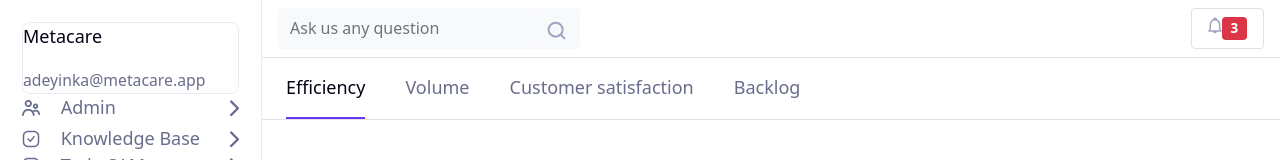
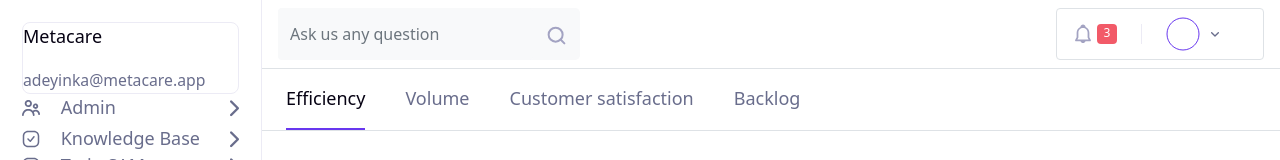
Before and after one commit to AfeezGL/metacare-test-1, a React (Create React App) app: page / in a window 1280 px wide. Shown: the top 160 px of the page. Built offline with nearby package versions, Linux system fonts and the light colour scheme; no server answers; the database is empty.

Commit message:
completed user section in the page header

```diff
--- a/src/components/MainHeader.js
+++ b/src/components/MainHeader.js
@@ -1,5 +1,7 @@
 import { ReactComponent as SearchIcon } from "../icons/search.svg";
 import { ReactComponent as BellIcon } from "../icons/bell.svg";
+import { ReactComponent as User } from "../icons/user.svg";
+import { Link } from "react-router-dom";
 
 const MainHeader = () => {
   return (
@@ -17,9 +19,34 @@ const MainHeader = () => {
       </form>
 
       <div className="d-flex align-items-center border border-1 rounded pt-2 pb-2 ps-3 pe-3">
-        <div className="notification d-inline-flex">
+        <div className="[ notification ] d-inline-flex">
           <BellIcon />
-          <span className="badge bg-danger">3</span>
+          <span className="[ notification-badge ]">3</span>
+        </div>
+        <div className="[ user ]">
+          <div
+            className="d-flex align-items-center justify-content-between"
+            type="button"
+            data-bs-toggle="collapse"
+            data-bs-target="#user"
+            aria-expanded="false"
+            aria-controls="admin"
+          >
+            <span>
+              <User />
+            </span>
+          </div>
+
+          <div className="collapse" id="user">
+            <ul>
+              <li>
+                <Link to={"profile"}>Profile</Link>
+              </li>
+              <li>
+                <Link to={"settings"}>Settings</Link>
+              </li>
+            </ul>
+          </div>
         </div>
       </div>
     </header>
--- a/src/index.css
+++ b/src/index.css
@@ -104,8 +104,32 @@ main {
 a:hover {
   color: var(--bold-text-color);
 }
+
+/*-------------------------- PAGE HEADER -----------------------------*/
+
 .page-header {
   padding: 36px 24px;
+}
+.notification {
+  gap: 4px;
+  border-right: 1px solid var(--border-color);
+  padding-right: 24px;
+}
+.notification > svg {
+  width: 20px;
+  height: 20px;
+}
+.notification-badge {
+  background-color: #f25a68;
+  color: #fff;
+  width: 20px;
+  height: 20px;
+  text-align: center;
+  font-size: 12px;
+  border-radius: 4px;
+}
+.user {
+  padding: 0 24px;
 }
 .filter-form {
   display: flex;
```
Also changed, not shown: src/icons/user.svg (added).
